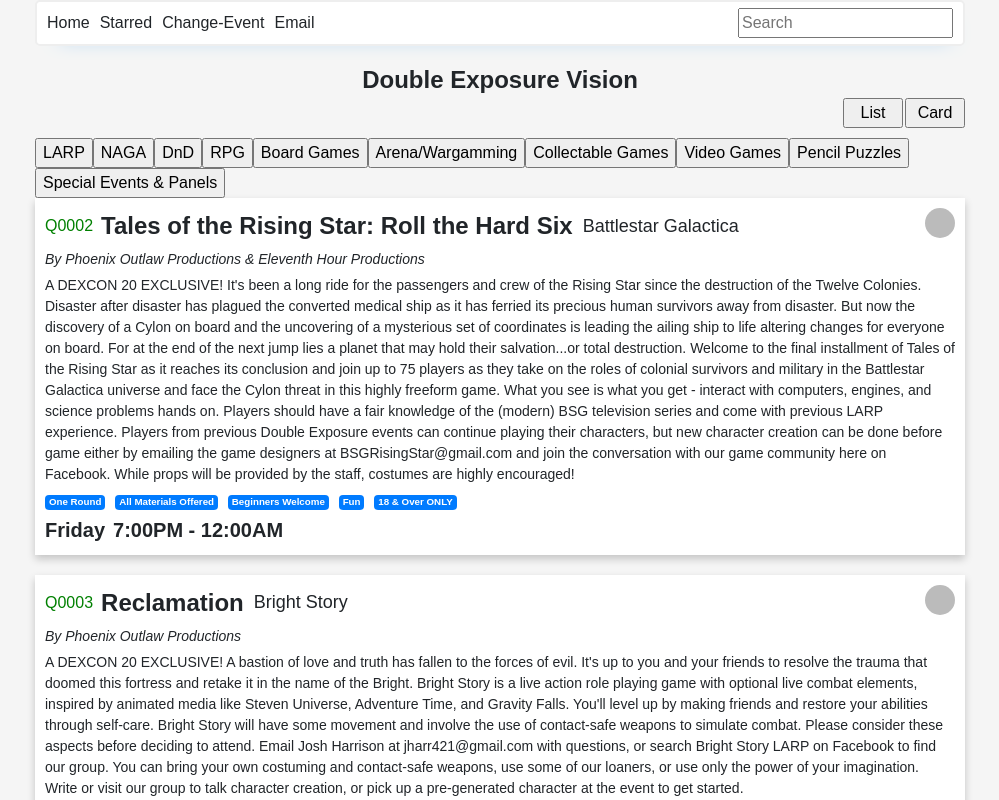
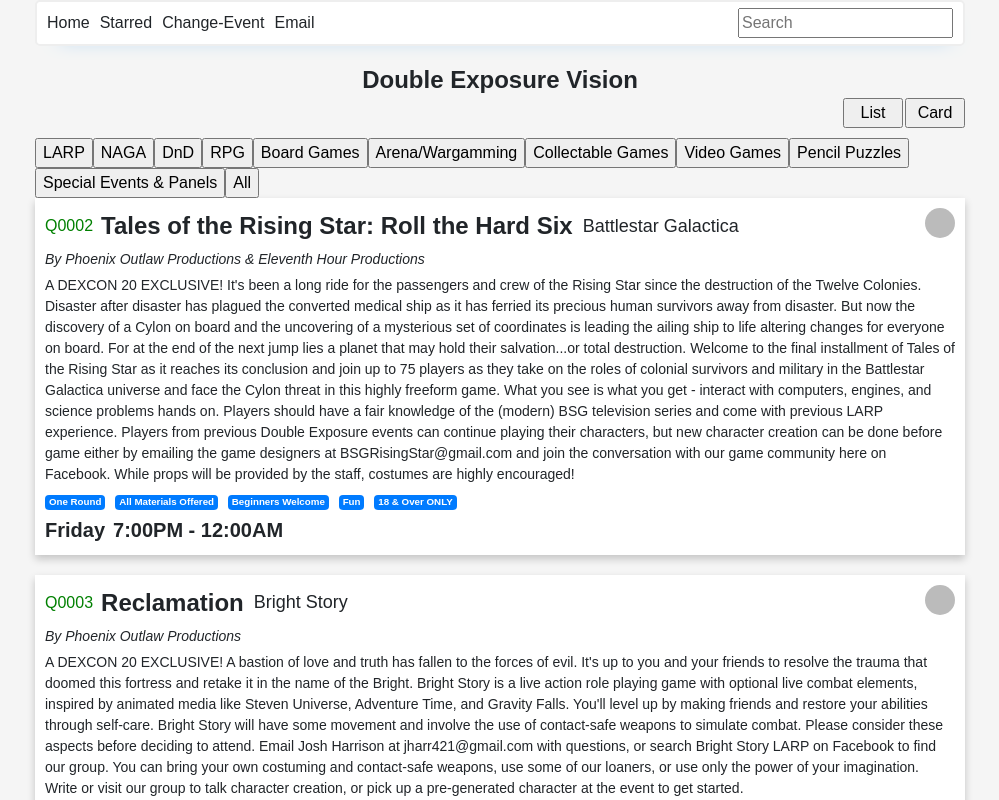
Before and after one commit to michaelsergio/doubleexposurevision, a React (Create React App) app: page / in a window 1280 px wide. Shown: the top 800 px of the page, without its empty margins (140-1139 px from the left). Built offline with nearby package versions, Linux system fonts and the light colour scheme.

Commit message:
Added filters and colored ids.

```diff
--- a/src/App.css
+++ b/src/App.css
@@ -107,7 +107,6 @@
   display: flex;
   font-weight: bold;
   font-size: 20px;
-  margin-top: 5px;
 }
 .entry__description {
   font-size: 14px;
@@ -125,6 +124,7 @@
   font-size: 13px;
   display: flex;
   margin-top: 10px;
+  margin-bottom: 5px;
 }
 .entry__extras > div {
   margin: auto 10px auto 0;
@@ -138,7 +138,10 @@
 .entry__attitude {}
 .entry__age {}
 .entry__next-round {}
-.entry__status {}
+.entry__status {
+  color: red;
+  font-weight: bold;
+}
 
 
 .grid-buttons {
--- a/src/App.js
+++ b/src/App.js
@@ -6,18 +6,6 @@
 import { parseEntry, getAllEntryTexts } from './doubleexposure.js'
 import { HashRouter as Router, Route, Link } from 'react-router-dom'
 
-function filter() {
-  // 'larp' Q L
-  // 'NAGA' G
-  // 'DnD' N
-  // 'RPG' R
-  // 'BG' B
-  // 'Arena/Wargamming' A G
-  // 'Collectable' C
-  // 'Video Gaming' V
-  // 'Pencil puzzles' P
-  // 'Special Events and Panels' S
-}
 
 function makeEmailLink(recipient, subject, body) {
   const encodedBody = body.replace("\n", "%0A").replace(" ", "%20");
@@ -40,7 +28,6 @@
     </div>
   );
 }
-
 
 function SeeAlso(props) {
   const seeAlso = props.txt.split(",")
@@ -69,10 +56,12 @@
 function Entry(props) {
   const e = props.dict;
   const savedClasses = "entry__saved" + (props.saved ? " entry__saved--saved" : "");
+  const isFull = e !== undefined && e.status.indexOf("FILLED") !== -1;
+  const idClasses = "entry__id" + (isFull ? " entry__id--filled" : "");
   return (
     <div className="entry" id={e.id}>
-      <div className="entry__title-row">
-        <div className="entry__id">{e.id}</div>
+        <div className="entry__title-row">
+        <div className={idClasses}>{e.id}</div>
         <div className="entry__name"> {e.name} </div>
         <div className="entry__type"> {e.type} </div>
         <div className={savedClasses} saved={e.saved}
@@ -142,6 +131,7 @@
       .filter((entry) => entry !== null);
     this.setState({
       larps: larps,
+      filters: [],
     });
   }
   email(e) {
@@ -161,8 +151,33 @@
       db: newDb,
     });
   }
+  filter(e) {
+      const value = e.target.value;
+      let filters = [];
+      if (value === "LARP") filters = ['Q', 'L'];
+      else if (value === "NAGA") filters = ['G'];
+      else if (value === "DnD") filters = ['N'];
+      else if (value === "RPG") filters = ['R'];
+      else if (value === "Board Games") filters = ['B'];
+      else if (value === "Arena/Wargamming") filters = ['A', 'G'];
+      else if (value === "Collectable Games") filters = ['C'];
+      else if (value === "Video Games") filters = ['V'];
+      else if (value === "Pencil Puzzles") filters = ['P'];
+      else if (value === "Special Events & Panels") filters = ['S'];
+      else filters = [];
+      this.setState({
+          filters: filters,
+      });
+  }
   render() {
-    const larpEntries = this.state.larps.map((le) => {
+      const filters = this.state.filters;
+      const larpEntries = this.state.larps
+          .filter((le) => {
+              if (filters.length === 0) return true;
+              const startsWith = (filterLetter) => le.id.startsWith(filterLetter);
+              return filters.some(startsWith);
+          })
+          .map((le) => {
       const saved = this.state.db[le.id] || false;
       return (<Entry key={le.id} dict={le}
         saved={saved}
@@ -183,16 +198,17 @@
           <input type="button" value="Card"></input>
         </div>
         <div className="filter-buttons">
-          <input type="button" value="LARP"></input>
-          <input type="button" value="NAGA"></input>
-          <input type="button" value="DnD"></input>
-          <input type="button" value="RPG"></input>
-          <input type="button" value="Board Games"></input>
-          <input type="button" value="Arena/Wargamming"></input>
-          <input type="button" value="Collectable Games"></input>
-          <input type="button" value="Video Games"></input>
-          <input type="button" value="Pencil Puzzles"></input>
-          <input type="button" value="Special Events & Panels"></input>
+        <input type="button" onClick={(e)=>this.filter(e)}  value="LARP"></input>
+        <input type="button" onClick={(e)=>this.filter(e)}  value="NAGA"></input>
+        <input type="button" onClick={(e)=>this.filter(e)}  value="DnD"></input>
+        <input type="button" onClick={(e)=>this.filter(e)}  value="RPG"></input>
+        <input type="button" onClick={(e)=>this.filter(e)}  value="Board Games"></input>
+        <input type="button" onClick={(e)=>this.filter(e)}  value="Arena/Wargamming"></input>
+        <input type="button" onClick={(e)=>this.filter(e)}  value="Collectable Games"></input>
+        <input type="button" onClick={(e)=>this.filter(e)}  value="Video Games"></input>
+        <input type="button" onClick={(e)=>this.filter(e)}  value="Pencil Puzzles"></input>
+        <input type="button" onClick={(e)=>this.filter(e)}  value="Special Events & Panels"></input>
+        <input type="button" onClick={(e)=>this.filter(e)}  value="All"></input>
         </div>
         <div className="App-intro">
       {larpEntries}
--- a/src/doubleexposure.js
+++ b/src/doubleexposure.js
@@ -64,8 +64,6 @@
     const attitude = aaa[0].trim();
     const age = aaa[1].trim();
 
-    const last = finalParts[1].trim();
-
     let nextRound = "";
     let seeAlso = "";
     let status = "";
```
